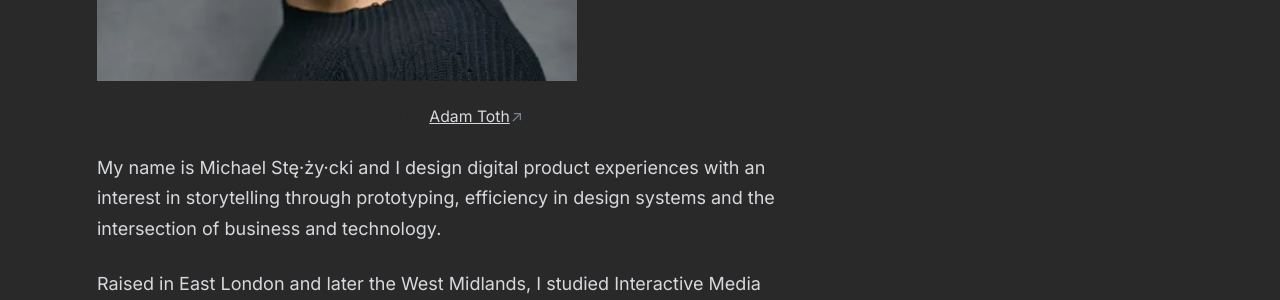
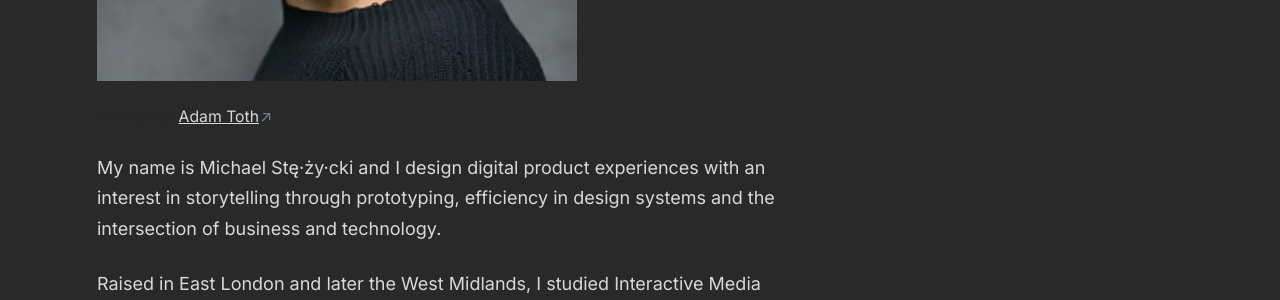
Before and after one commit to mr-stezz/mr-stezz.github.io, a Jekyll site: the page built from about.md, in a window 1280 px wide. Shown: the part 618-918 px from the top of the page. Built offline with Jekyll 4.4.1, drawn with Linux system fonts in a browser that asks for light colours.

Commit message:
remove center alignment from figcaption in about

```diff
--- a/about.md
+++ b/about.md
@@ -24,7 +24,7 @@ group: "navigation"
         width="480"
         height="480">
     </picture>
-    <figcaption class="t--center">Portrait by <a href="https://tadam.co.uk" title="Headshots from London based Photographer, Adam Toth.">Adam Toth</a>.</figcaption>
+    <figcaption>Portrait by <a href="https://tadam.co.uk" title="Headshots from London based Photographer, Adam Toth.">Adam Toth</a>.</figcaption>
   </figure>
   <p>
     My name is Michael <dfn title="[ste-zee-key]">St&#281;&middot;&#380;y&middot;cki</dfn> and I design digital product experiences with an interest in storytelling through prototyping, efficiency in design systems and the intersection of business and technology.
```
